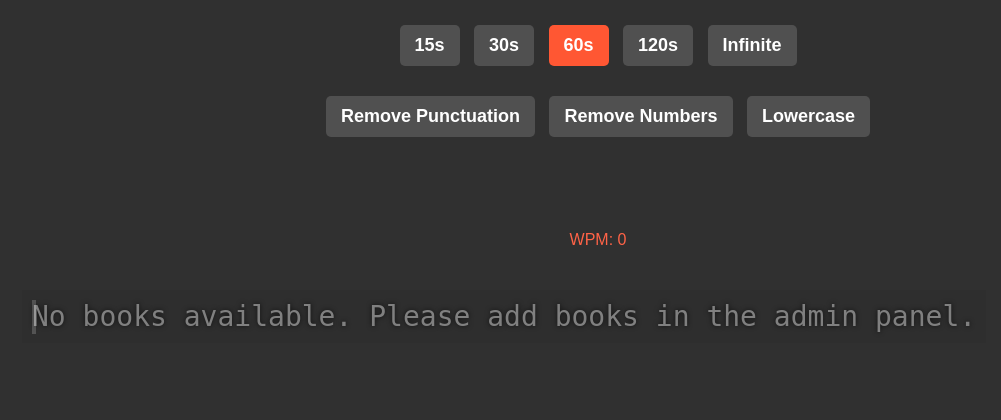
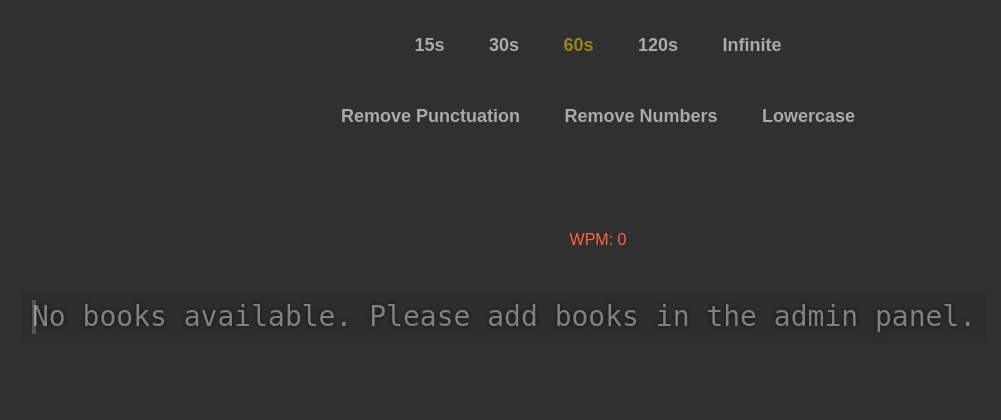
Before and after one commit to RuslanKovalyov/UNICORNER, a Django app: page /typing-test in a window 1280 px wide. Shown: the top 420 px of the page, without its empty margins (42-1043 px from the left). Run offline with Django 5.2, Linux system fonts and the light colour scheme; data that the repository does not hold is empty.

Commit message:
refactor: rename timer and cleaning options classes to button-group for consistency

```diff
--- a/typing_test/static/typing_test/css/typing-test.css
+++ b/typing_test/static/typing_test/css/typing-test.css
@@ -7,59 +7,31 @@ body {
 }
 
 /* Timer Links (Styled as Buttons) */
-.timers {
+.button-group {
     text-align: center;
     margin: 20px;
 }
 
-.timers a {
+.button-group a {
     display: inline-block;
     padding: 10px 15px;
     margin: 5px;
     text-decoration: none;
     font-size: 18px;
     font-weight: bold;
-    color: white;
-    background: #505050;
+    color: #aaa;
+    background: transparent;
     border-radius: 5px;
     transition: background 0.3s ease-in-out;
 }
 
-.timers a:hover {
-    background: #707070;
+.button-group a.active{
+    color: #99841c;
 }
 
-.timers a:active {
-    background: #909090;
-}
-
-/* Active state for timer and cleaning option buttons */
-.timers a.active,
-.cleaning-options a.active {
-    background: #ff5733;
-}
-
-/* Punctuation cleaning options */
-.cleaning-options {
-    text-align: center;
-    margin: 20px;
-}
-
-.cleaning-options a {
-    display: inline-block;
-    padding: 10px 15px;
-    margin: 5px;
-    text-decoration: none;
-    font-size: 18px;
-    font-weight: bold;
+.button-group a:hover {
+    background: #99841c;
     color: white;
-    background: #505050;
-    border-radius: 5px;
-    transition: background 0.3s ease-in-out;
-}
-
-.cleaning-options a:hover {
-    background: #707070;
 }
 
 /* Text Display */
--- a/typing_test/templates/typing/test.html
+++ b/typing_test/templates/typing/test.html
@@ -8,7 +8,7 @@
     <link rel="stylesheet" href="{% static 'typing_test/css/typing-test.css' %}">
 </head>
 <body>
-    <div class="timers">
+    <div class="button-group">
         <a href="?timer=15&remove_punctuation={{ remove_punctuation|yesno:"true,false" }}&remove_numbers={{ remove_numbers|yesno:"true,false" }}&lowercase={{ lowercase|yesno:"true,false" }}"
            class="{% if timer == '15' %}active{% endif %}">15s</a>
         <a href="?timer=30&remove_punctuation={{ remove_punctuation|yesno:"true,false" }}&remove_numbers={{ remove_numbers|yesno:"true,false" }}&lowercase={{ lowercase|yesno:"true,false" }}"
@@ -21,7 +21,7 @@
            class="{% if timer == '0' %}active{% endif %}">Infinite</a>
     </div>
 
-    <div class="cleaning-options">
+    <div class="button-group">
         <a href="?remove_punctuation={% if remove_punctuation %}false{% else %}true{% endif %}&remove_numbers={{ remove_numbers|yesno:"true,false" }}&lowercase={{ lowercase|yesno:"true,false" }}&timer={{ timer }}"
            class="{% if remove_punctuation %}active{% endif %}">Remove Punctuation</a>
         <a href="?remove_numbers={% if remove_numbers %}false{% else %}true{% endif %}&remove_punctuation={{ remove_punctuation|yesno:"true,false" }}&lowercase={{ lowercase|yesno:"true,false" }}&timer={{ timer }}"
```
